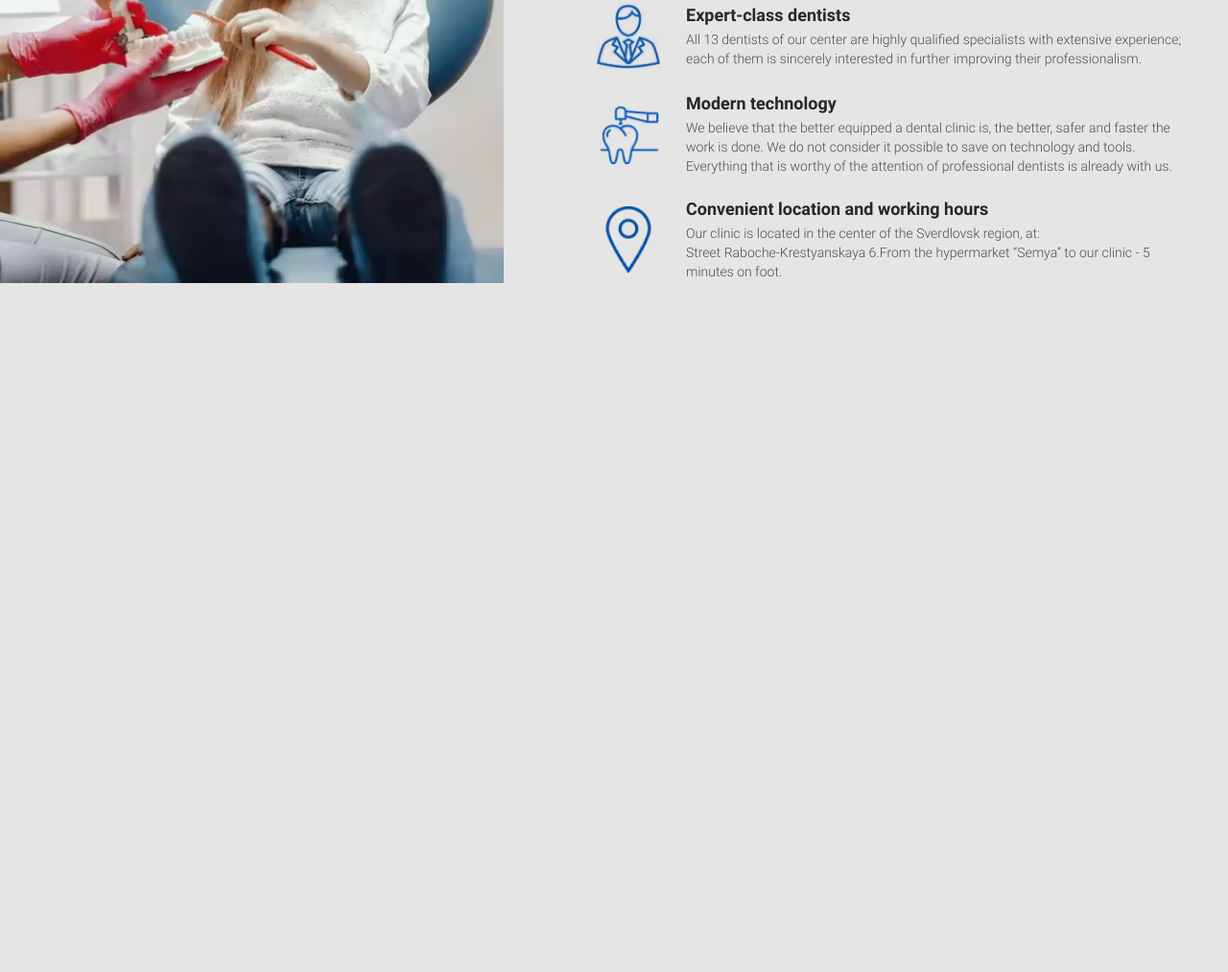
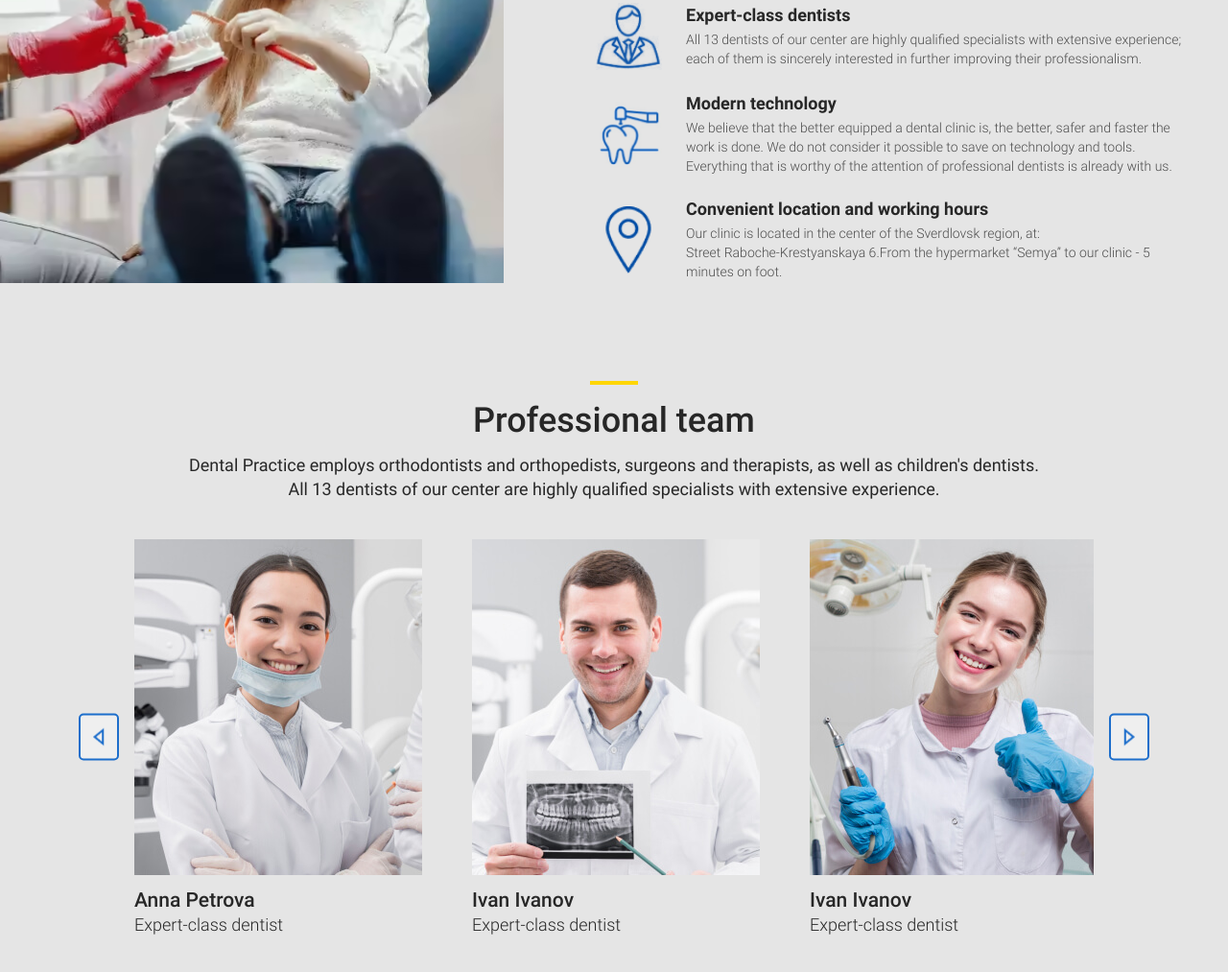
Before and after one commit to 1Farrukhbek/Dental-clinic, a plain HTML site: page index.html in a window 1280 px wide. Shown: the part 2243-3256 px from the top of the page at 96% size. Before the commit the page ends 2560 px from the top, so only its background shows below. Drawn offline with Linux system fonts and the light colour scheme.

Commit message:
Team section

```diff
--- a/index.html
+++ b/index.html
@@ -224,10 +224,50 @@
                 </ul>
               </div>
             </div>
-          </section>
+  </section>
+
+  <section class="team">
+    <div class="container team__container">
+      <h2 class="team__heading">Professional team</h2>
+      <p class="team__text">Dental Practice employs orthodontists and orthopedists, surgeons and therapists, as well as children's dentists.<br>All 13 dentists of our center are highly qualified specialists with extensive experience.</p>
+
+      <div class="team__list-wrapper">
+        <div class="team_arrows">
+          <button class="team_arrow-btn team_arrow-prev" aria-label="Previous">
+            <img class="team_arrow-prev-img" src="img/icon-arrows.png" srcset="img/icon-arrows.png 1x, img/icon-arrows@2x.png 2x" alt="Arrows">
+          </button>
+
+          <button class="team_arrow-btn team_arrow-next" aria-label="Next">
+            <img class="team_arrow-next-img" src="img/icon-arrows.png" srcset="img/icon-arrows.png 1x, img/icon-arrows@2x.png 2x" alt="Arrows">
+          </button>
+        </div>
+
+        <ul class="team__list">
+          <li class="team__item team__item-img-1">
+            <h3 class="team__item-heading">Anna Petrova</h3>
+            <p class="team__item-text">Expert-class dentist</p>
+          </li>
+
+          <li class="team__item team__item-img-2">
+            <h3 class="team__item-heading">Ivan Ivanov</h3>
+            <p class="team__item-text">Expert-class dentist</p>
+          </li>
+
+          <li class="team__item team__item-img-3">
+            <h3 class="team__item-heading">Ivan Ivanov</h3>
+            <p class="team__item-text">Expert-class dentist</p>
+          </li>
+
+          <li class="team__item team__item-img-4">
+            <h3 class="team__item-heading">Anna Petrova</h3>
+            <p class="team__item-text">Expert-class dentist</p>
+          </li>
+        </ul>
+      </div>
+    </div>
+  </section>
 
 
-
-          <script src="js/main.js"></script>
-        </body>
-        </html>
+   <script src="js/main.js"></script>
+</body>
+</html>
--- a/scss/blocks/_blocks-all.scss
+++ b/scss/blocks/_blocks-all.scss
@@ -6,3 +6,4 @@
 @import "appointment";
 @import "services";
 @import "advantages";
+@import "team";
--- /dev/null
+++ b/scss/blocks/_team.scss
@@ -0,0 +1,190 @@
+.team {
+  padding-top: 80px;
+  padding-bottom: 65px;
+}
+
+.team__container {
+  display: flex;
+  flex-direction: column;
+  align-items: center;
+  text-align: center;
+}
+
+.team__heading {
+  margin: 0;
+  display: flex;
+  flex-direction: column;
+  align-items: center;
+  margin-bottom: 13px;
+  font-weight: 500;
+  font-size: 36px;
+  line-height: 42px;
+}
+
+.team__heading::before {
+  width: 50px;
+  height: 0px;
+  margin-bottom: 16px;
+  border: 2px solid $yellow;
+  background-color: $yellow;
+  content: "";
+}
+
+.team__text {
+  margin: 0;
+  margin-bottom: 40px;
+}
+// TEAM-LIST
+.team__list-wrapper {
+  position: relative;
+}
+
+.team__list {
+  max-width: 1000px;
+  flex-wrap: nowrap;
+  overflow: hidden;
+  @include reset-list;
+  display: flex;
+  justify-content: flex-start;
+  margin-left: -17px;
+  margin-right: -17px;
+}
+
+.team__item {
+  display: flex;
+  flex-direction: column;
+  align-items: flex-start;
+  min-width: 300px;
+  margin-left: 26px;
+  margin-right: 26px;
+}
+
+.team__item:first-of-type {
+  margin-left: 0;
+}
+
+.team__item::before {
+  display: block;
+  width: 300px;
+  height: 350px;
+  background-repeat: no-repeat;
+  background-position: center center;
+  background-size: cover;
+  content: "";
+}
+
+.team__item-img-1::before {
+  background-image: url("../img/team-anna.jpg");
+}
+
+.team__item-img-2::before {
+  background-image: url("../img/team-ivan.jpg");
+}
+
+.team__item-img-3::before {
+  background-image: url("../img/team-larisa.jpg");
+}
+
+.team__item-img-4::before {
+  background-image: url("../img/team-anna.jpg");
+}
+
+.team__item-heading {
+  margin-top: 15px;
+  margin-bottom: 5px;
+  font-weight: 500;
+  line-height: 21px;
+}
+
+.team__item-text {
+  margin: 0;
+  font-weight: 300;
+line-height: 21px;
+}
+
+
+// ARROWS
+.team_arrow-btn {
+  position: absolute;
+  display: inline-flex;
+  align-items: center;
+  justify-content: center;
+  width: 42px;
+  height: 49px;
+  top: 50%;
+  border: 2px solid #1D6ECB;
+  border-radius: 5px;
+  transition: opacity 0.2s ease;
+
+  &:hover {
+    opacity: 0.8;
+  }
+
+  &:active {
+    opacity: 0.6;
+  }
+
+  &:focus {
+    outline: none;
+  }
+}
+
+.team_arrow-prev {
+  left: 0;
+  transform: translate(-75px, -50%);
+}
+
+.team_arrow-prev-img {
+  width: 12px;
+  height: 19px;
+  vertical-align: middle;
+}
+
+.team_arrow-next {
+  right: 0;
+  transform: translate(75px, -50%);
+}
+
+.team_arrow-next-img {
+  transform: rotate(180deg);
+  width: 12px;
+  height: 19px;
+  vertical-align: middle;
+}
+
+
+@include breakpoint-down (1024px){
+  .team__list {
+    max-width: 800px;
+  }
+}
+
+@include breakpoint-down (950px){
+  .team__list {
+    max-width: 650px;
+  }
+}
+
+@include breakpoint-down (768px){
+  .team__list {
+    max-width: 550px;
+    overflow: auto;
+
+  }
+
+  .team_arrows {
+    display: none;
+  }
+}
+
+@include breakpoint-down (560px){
+  .team__list {
+    max-width: 375px;
+  }
+}
+
+@include breakpoint-down (375px){
+  .team__list {
+    max-width: 300px;
+  }
+}
```
Also changed, not shown: css/main.css, img/team-anna.jpg (added), img/team-anna@2X.jpg (added), img/team-ivan.jpg (added), img/team-ivan@2x.jpg (added), img/team-larisa.jpg (added), img/team-larisa@2x.jpg (added), 1 other file.
